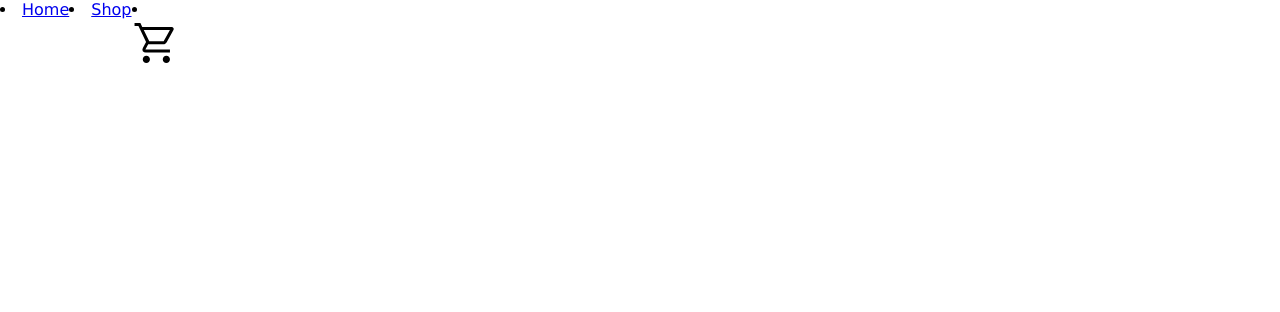
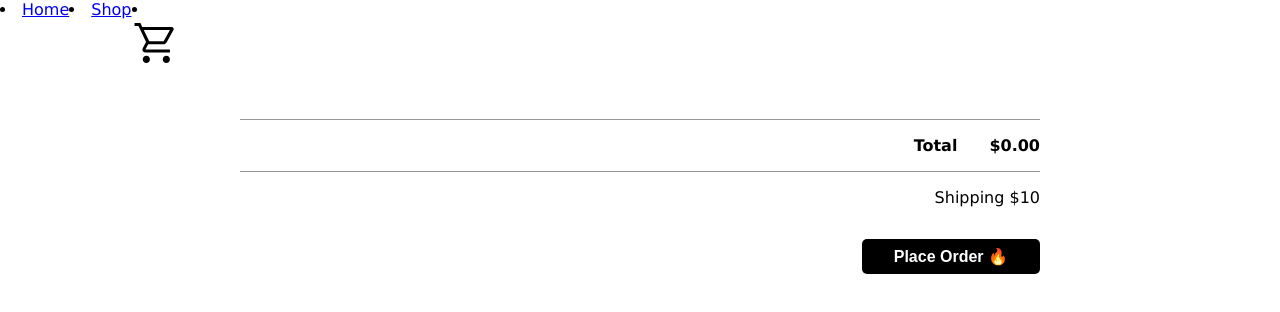
Before and after one commit to JingWei-S/odin-shopping, a React (Create React App) app: page /cart in a window 1280 px wide. Shown: the top 312 px of the page. Built offline with nearby package versions, Linux system fonts and the light colour scheme.

Commit message:
fix calculation bugs and update cart ui design

```diff
--- a/src/App.css
+++ b/src/App.css
@@ -87,6 +87,12 @@ nav {
   display: flex;
 }
 
+.cart-whole {
+  display: flex;
+  flex-direction: column;
+  padding: 2em 15em;
+}
+
 #cart {
   position: relative;
 }
@@ -141,7 +147,51 @@ nav {
   width: 0.8em;
 }
 
+.order-summary {
+  display: flex;
+  flex-direction: column;
+}
+
+.total-sum {
+  display: flex;
+  gap: 2em;
+  border-top: 1px solid rgb(151, 151, 151);
+  border-bottom: 1px solid rgb(151, 151, 151);
+}
+
+.total-sum p {
+ font-weight: bold;
+}
+
+.total-sum p:first-child {
+  margin-left: auto;
+}
+
+.order-summary > p{
+  margin-left: auto;
+}
+
+#place-order {
+  padding: 0.5em 2em;
+  font-size: 1em;
+  width: fit-content;
+  background-color: black;
+  color: white;
+  font-weight: bold;
+  border-radius: 5px;
+  cursor: pointer;
+  transition: all 0.3s ease;
+  border: none;
+  margin-left: auto;
+  margin-top: 1em;
+}
+
+#place-order:hover {
+  background-color: rgb(250, 244, 182);
+  color: black;
+}
+
 ul {
-  padding-left: 10em;
-  padding-right: 10em;
+  padding-left: 0;
+  margin-bottom: 0;
 }
--- a/src/App.js
+++ b/src/App.js
@@ -86,13 +86,24 @@ function App() {
       id: 10,
       name: "Cinnamon Cottontail",
       price: "16.99",
+      bought: false,
+      count: 0,
     },
-    { src: "/img/Poodle 1.png", id: 11, name: "Pom Pom Pup", price: "27.99" },
+    {
+      src: "/img/Poodle 1.png",
+      id: 11,
+      name: "Pom Pom Pup",
+      price: "27.99",
+      bought: false,
+      count: 0,
+    },
     {
       src: "/img/Poodle 2.png",
       id: 12,
       name: "Fifi Fluffball",
       price: "19.99",
+      bought: false,
+      count: 0,
     },
   ]);
 
--- a/src/Components/Cart.js
+++ b/src/Components/Cart.js
@@ -3,23 +3,19 @@ import CartItem from "./CartItem";
 
 const Cart = (props) => {
   const { cartDetail, setCartDetail, cartNum, setCartNum } = props;
-  // const findAddedProduct = () => {
-  //     const productArray = [];
-  //     cartDetail.findIndex((item) => {
-  //         if (item.bought) {
-  //             productArray.push({
-  //                 toy_src: item.src,
-  //                 toy_name: item.name,
-  //                 toy_price: item.count * item.price,
-  //                 toy_count: item.count
-  //             });
-  //         }
-  //     });
-  //     return productArray;
-  // }
+  const [total, setTotal] = useState(0);
+
+  useEffect(() => {
+    const calTotal = cartDetail.reduce(
+      (accumulator, currentValue) =>
+        accumulator + currentValue.count * currentValue.price,
+      0
+    );
+    setTotal(calTotal.toFixed(2));
+  }, [cartDetail]);
 
   return (
-    <div>
+    <div className="cart-whole">
       <ul>
         {cartDetail.map((toy) => {
           return toy.bought ? (
@@ -35,6 +31,14 @@ const Cart = (props) => {
           );
         })}
       </ul>
+      <div className="order-summary">
+        <div className="total-sum">
+          <p>Total</p>
+          <p>{"$" + total}</p>
+        </div>
+        <p>{total > 65? "Free Shipping 🚀":"Shipping $10"}</p>
+      </div>
+      <button id="place-order">Place Order 🔥</button>
     </div>
   );
 };
--- a/src/Components/CartItem.js
+++ b/src/Components/CartItem.js
@@ -8,6 +8,7 @@ const CartItem = (props) => {
     const productIndex = cartDetail.findIndex((item) => item.id === id);
     if (count === 0) {
       newArray[productIndex].bought = false;
+      newArray[productIndex].count = count;
     } else {
       newArray[productIndex].count = count;
     }
@@ -37,7 +38,7 @@ const CartItem = (props) => {
       <img src={process.env.PUBLIC_URL + item.src} alt={item.name} />
       <div className="eachItem">
         <p className="cart-product-name">{item.name}</p>
-        <p className="cart-product-price">{"$" + item.price * item.count}</p>
+        <p className="cart-product-price">{"$" + (item.price * item.count).toFixed(2)}</p>
         <p>
           <button onClick={handleDecrement} className="cart-count-icon">
             -
```
Lines whose indentation alone changed are shown as unchanged.
